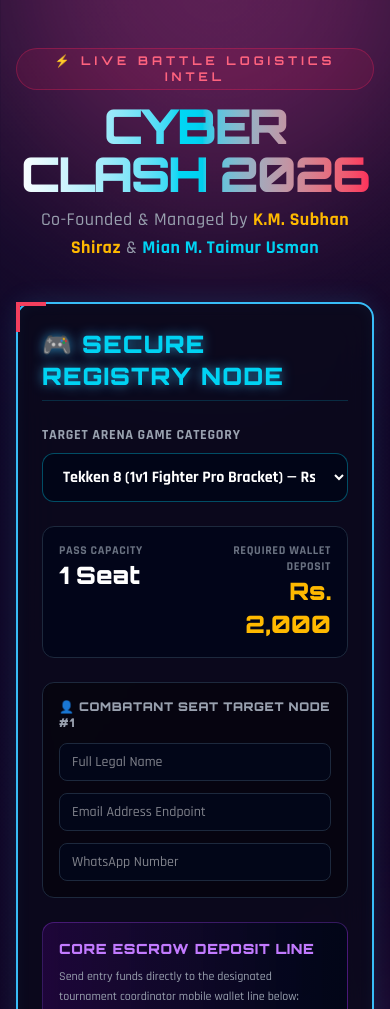
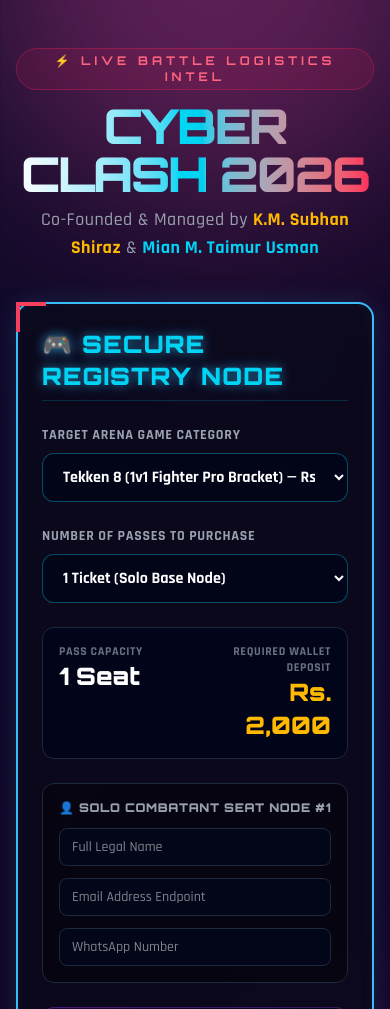
Before and after one commit to sherazsubhan961-droid/cyber-clash-v2, a website: page index.html in a window 390 px wide. Shown: the top 1009 px of the page. Drawn offline with nearby package versions, Linux system fonts and the light colour scheme; some packages are replaced by stand-ins of ours; a script that the page names is missing.

Commit message:
Update index.html

```diff
--- a/index.html
+++ b/index.html
@@ -102,10 +102,26 @@
 
                     <div>
                         <label class="block text-gray-400 uppercase font-bold tracking-wider text-sm mb-2">Target Arena Game Category</label>
-                        <select id="gameSelect" onchange="adjustRosterInputs()" class="w-full bg-slate-950/90 border border-cyan-500/40 rounded-xl px-4 py-3 text-white font-semibold transition-all duration-300 neon-border-focus cursor-pointer">
+                        <select id="gameSelect" onchange="toggleTicketCounter()" class="w-full bg-slate-950/90 border border-cyan-500/40 rounded-xl px-4 py-3 text-white font-semibold transition-all duration-300 neon-border-focus cursor-pointer">
                             <option value="Tekken 8">Tekken 8 (1v1 Fighter Pro Bracket) — Rs. 2,000</option>
                             <option value="EA Sports FC">EA Sports FC (FIFA PS5 Solo Bracket) — Rs. 2,000</option>
                             <option value="PUBG Mobile">PUBG Mobile (4v4 Complete Squad Matrix) — Rs. 6,000</option>
+                        </select>
+                    </div>
+
+                    <div id="ticketCountWrapper">
+                        <label class="block text-gray-400 uppercase font-bold tracking-wider text-sm mb-2">Number of Passes to Purchase</label>
+                        <select id="ticketCountSelect" onchange="adjustRosterInputs()" class="w-full bg-slate-950/90 border border-cyan-500/40 rounded-xl px-4 py-3 text-white font-semibold transition-all duration-300 neon-border-focus cursor-pointer">
+                            <option value="1">1 Ticket (Solo Base Node)</option>
+                            <option value="2">2 Tickets</option>
+                            <option value="3">3 Tickets</option>
+                            <option value="4">4 Tickets</option>
+                            <option value="5">5 Tickets</option>
+                            <option value="6">6 Tickets</option>
+                            <option value="7">7 Tickets</option>
+                            <option value="8">8 Tickets</option>
+                            <option value="9">9 Tickets</option>
+                            <option value="10">10 Tickets (Maximum Limit Batch)</option>
                         </select>
                     </div>
 
@@ -230,9 +246,23 @@
     <script>
         let structuredBase64Image = "";
 
+        function toggleTicketCounter() {
+            const selectedGame = document.getElementById('gameSelect').value;
+            const counterWrapper = document.getElementById('ticketCountWrapper');
+
+            if (selectedGame === "PUBG Mobile") {
+                // PUBG requires exactly a complete 4-man squad layout setup
+                counterWrapper.style.display = "none";
+            } else {
+                counterWrapper.style.display = "block";
+            }
+            adjustRosterInputs();
+        }
+
         function adjustRosterInputs() {
             const selectedGame = document.getElementById('gameSelect').value;
             const container = document.getElementById('combatantContainer');
+            const ticketCountSelect = document.getElementById('ticketCountSelect');
 
             let headcount = 1;
             let netFeePaid = 2000;
@@ -240,6 +270,9 @@
             if (selectedGame === "PUBG Mobile") {
                 headcount = 4;
                 netFeePaid = 6000;
+            } else {
+                headcount = parseInt(ticketCountSelect.value) || 1;
+                netFeePaid = headcount * 2000;
             }
 
             document.getElementById('displayQuantity').innerText = `${headcount} Seat${headcount > 1 ? 's' : ''}`;
@@ -248,10 +281,15 @@
             container.innerHTML = "";
 
             for (let i = 0; i < headcount; i++) {
+                let nodeLabel = `👤 Solo Combatant Seat Node #${i + 1}`;
+                if (selectedGame === "PUBG Mobile") {
+                    nodeLabel = `👤 Squad Member #${i + 1} ${i === 0 ? '(Squad Leader / Primary Contact)' : ''}`;
+                }
+
                 container.innerHTML += `
                     <div class="bg-black/40 border border-slate-800 p-4 rounded-xl space-y-3 player-card-node">
                         <span class="block heading-font text-xs font-black text-gray-400 uppercase tracking-wider">
-                            👤 Combatant Seat Target Node #${i + 1} ${i === 0 && headcount > 1 ? '(Squad Leader / Contact Point)' : ''}
+                            ${nodeLabel}
                         </span>
                         <div class="grid grid-cols-1 md:grid-cols-3 gap-3">
                             <input type="text" placeholder="Full Legal Name" class="competitor-name bg-slate-950 border border-slate-800 rounded-lg px-3 py-2 text-sm text-white neon-border-focus" required />
@@ -291,15 +329,23 @@
             }
 
             const game = document.getElementById('gameSelect').value;
-            const timeSlot = "Universal Tournament Schedule"; // Hardcoded default time context
-            const quantity = game === "PUBG Mobile" ? 4 : 1;
-            const amount = game === "PUBG Mobile" ? 6000 : 2000;
+            const timeSlot = "Universal Tournament Schedule";
+
+            let quantity = 1;
+            let amount = 2000;
+
+            if (game === "PUBG Mobile") {
+                quantity = 4;
+                amount = 6000;
+            } else {
+                quantity = parseInt(document.getElementById('ticketCountSelect').value) || 1;
+                amount = quantity * 2000;
+            }
 
             const nameElements = document.querySelectorAll('.competitor-name');
             const emailElements = document.querySelectorAll('.competitor-email');
             const phoneElements = document.querySelectorAll('.competitor-phone');
 
-            // CRITICAL BUG FIX HERE: Explicitly slice and capture only what the selected game permits
             const competitors = [];
             for (let i = 0; i < quantity; i++) {
                 if(nameElements[i]) {
@@ -341,7 +387,7 @@
                     document.getElementById('registrationForm').reset();
                     document.getElementById('fileNameDisplay').innerText = "No image file staged";
                     structuredBase64Image = "";
-                    adjustRosterInputs();
+                    toggleTicketCounter();
                 } else {
                     throw new Error("Dropped gateway entry.");
                 }
@@ -357,7 +403,7 @@
             }
         });
 
-        window.onload = adjustRosterInputs;
+        window.onload = toggleTicketCounter;
     </script>
 </body>
 </html>
```
